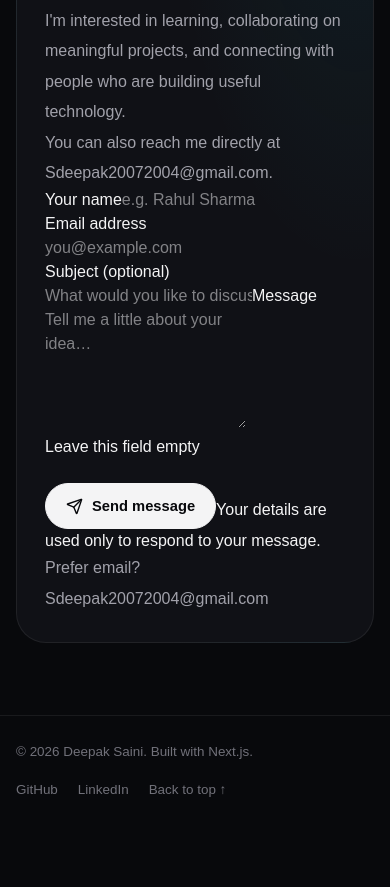
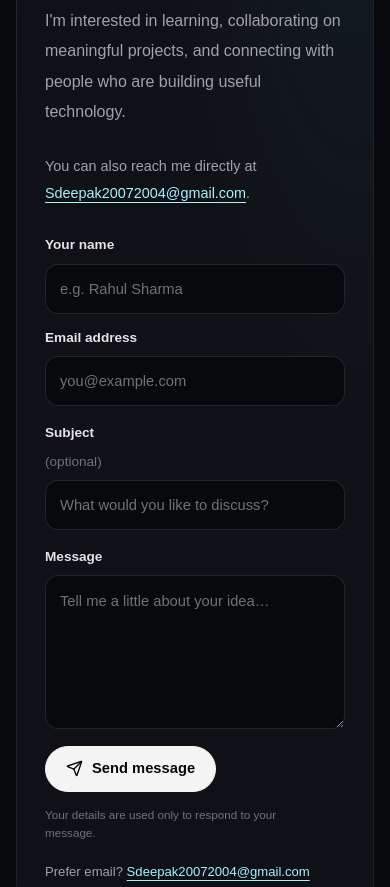
Before and after one commit to sdeepak20072004-hue/deepak-portfolio, a Next.js app: page / in a window 390 px wide. Shown: the part 4400-5287 px from the top of the page. Before the commit the page ends 5226 px from the top, so only its background shows below. Built offline with nearby package versions, Linux system fonts and the light colour scheme.

Commit message:
style: add responsive contact form

```diff
--- a/src/app/globals.css
+++ b/src/app/globals.css
@@ -119,3 +119,37 @@ button, input, textarea { font: inherit; }
 @media (prefers-reduced-motion:reduce) {
   *,*::before,*::after { scroll-behavior:auto!important; transition:none!important; animation:none!important; }
 }
+
+
+/* Contact form */
+.contact-layout { display:grid; grid-template-columns: .9fr 1.1fr; align-items:start; gap:clamp(28px,5vw,62px); }
+.contact-intro h2 { max-width:560px; }
+.contact-direct { margin-top:25px; font-size:.9rem; }
+.contact-direct a, .form-fallback a { color:#a5f3fc; text-decoration:underline; text-underline-offset:4px; overflow-wrap:anywhere; }
+.contact-form { display:flex; flex-direction:column; gap:17px; min-width:0; }
+.contact-form label { display:flex; flex-direction:column; gap:8px; color:#e4e4e7; font-size:.85rem; font-weight:600; }
+.form-row { display:grid; grid-template-columns:1fr 1fr; gap:14px; }
+.contact-form input, .contact-form textarea { width:100%; min-width:0; border:1px solid #ffffff1c; border-radius:13px; padding:13px 14px; outline:none; color:#f4f4f5; background:#08090c; font-size:.92rem; font-weight:400; transition:border-color .2s, box-shadow .2s; }
+.contact-form input::placeholder, .contact-form textarea::placeholder { color:#71717a; }
+.contact-form input:focus, .contact-form textarea:focus { border-color:#67e8f9aa; box-shadow:0 0 0 3px #67e8f914; }
+.contact-form input:disabled, .contact-form textarea:disabled { opacity:.65; cursor:wait; }
+.contact-form textarea { min-height:130px; resize:vertical; line-height:1.7; }
+.form-optional { color:#71717a; font-weight:400; }
+.form-submit-row { display:flex; flex-wrap:wrap; align-items:center; gap:14px; }
+.form-submit-row .button:disabled { opacity:.65; cursor:wait; transform:none; }
+.form-privacy { max-width:260px; color:#71717a; font-size:.73rem; line-height:1.6; }
+.form-status { display:flex; align-items:flex-start; gap:9px; margin:0; padding:12px 14px; border:1px solid #ffffff16; border-radius:12px; font-size:.86rem; line-height:1.6; }
+.form-status-success { color:#86efac; border-color:#22c55e33; background:#22c55e0a; }
+.form-status-error { color:#fca5a5; border-color:#ef444433; background:#ef44440a; }
+.form-status-loading { color:#a5f3fc; }
+.form-fallback { margin:0; color:#a1a1aa; font-size:.82rem; line-height:1.7; }
+.form-trap { position:absolute!important; width:1px!important; height:1px!important; padding:0!important; margin:-1px!important; overflow:hidden!important; clip:rect(0,0,0,0)!important; white-space:nowrap!important; border:0!important; }
+.spin { animation:spin 1s linear infinite; }
+@keyframes spin { to { transform:rotate(360deg); } }
+@media (max-width:850px) {
+  .contact-layout { grid-template-columns:1fr; }
+}
+@media (max-width:600px) {
+  .form-row { grid-template-columns:1fr; }
+  .form-submit-row { align-items:flex-start; flex-direction:column; }
+}
```
